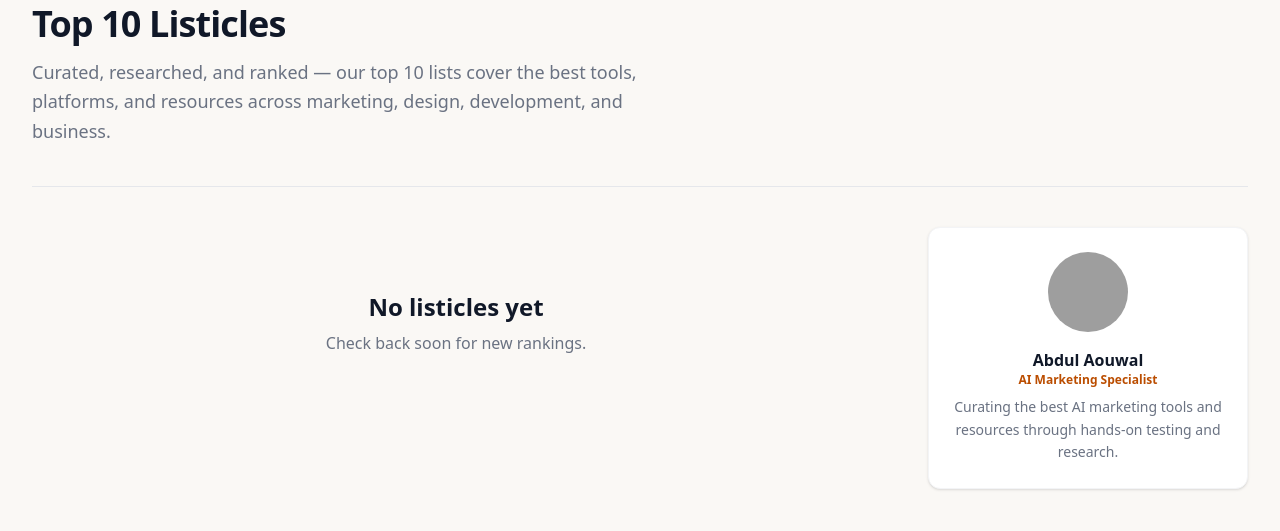
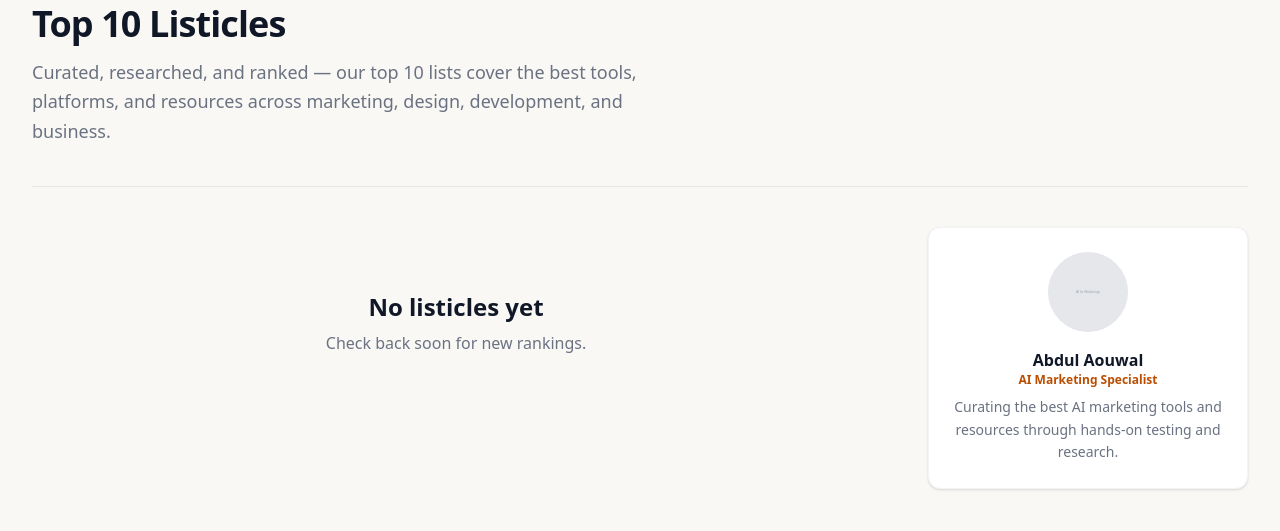
Before and after one commit to aouwalitshikkha/ai-marketings-template, a Django app: page /top10/ in a window 1280 px wide. Shown: the part 224-755 px from the top of the page. Run offline with Django 5.2, Linux system fonts and the light colour scheme; style sheets or scripts are compiled from the project's sources; some libraries are stand-ins or nearby versions; grey boxes are pictures that could not be loaded.

Commit message:
Remove all picsum.photos references, replace with local placeholder
- Created static/images/placeholder.svg (gray SVG)
- Replaced all picsum card fallback images with placeholder
- Replaced all author avatar picsum URLs with placeholder
- Removed picsum mentions from privacy page
- Removed picsum dns-prefetch from base.html

```diff
--- a/blog/templates/blog/category.html
+++ b/blog/templates/blog/category.html
@@ -69,7 +69,7 @@
           {% if post.featured_image %}
           <img width="800" height="500" class="w-full h-full object-cover group-hover:scale-105 transition-transform duration-500" src="{{ post.featured_image.url }}" alt="" loading="lazy" />
           {% else %}
-          <img width="800" height="500" class="w-full h-full object-cover group-hover:scale-105 transition-transform duration-500" src="https://picsum.photos/seed/{{ post.slug }}/800/500" alt="" loading="lazy" />
+          <img width="800" height="500" class="w-full h-full object-cover group-hover:scale-105 transition-transform duration-500" src="{% static 'images/placeholder.svg' %}" alt="" loading="lazy" />
           {% endif %}
         </div>
       </a>
--- a/blog/templates/blog/post_detail.html
+++ b/blog/templates/blog/post_detail.html
@@ -69,7 +69,7 @@
 
     <div class="flex flex-wrap items-center gap-x-5 gap-y-2 text-sm text-gray-500 mb-10 pb-8 border-b border-gray-200">
       <span class="flex items-center gap-2">
-        <img width="80" height="80" class="w-8 h-8 rounded-full object-cover" src="https://picsum.photos/seed/abdul-aouwal/80/80" alt="" loading="lazy" />
+        <img width="80" height="80" class="w-8 h-8 rounded-full object-cover" src="{% static 'images/placeholder.svg' %}" alt="" loading="lazy" />
         <span class="font-semibold text-gray-900">Abdul Aouwal</span>
       </span>
       <span class="hidden sm:inline text-gray-300">|</span>
@@ -155,7 +155,7 @@
         {% endif %}
 
         <div class="mt-12 p-6 sm:p-8 bg-white rounded-xl border border-gray-100 shadow-sm flex flex-col sm:flex-row items-start gap-5">
-          <img width="200" height="200" class="w-16 h-16 sm:w-20 sm:h-20 rounded-full object-cover shrink-0" src="https://picsum.photos/seed/abdul-aouwal/200/200" alt="Abdul Aouwal" loading="lazy" />
+          <img width="200" height="200" class="w-16 h-16 sm:w-20 sm:h-20 rounded-full object-cover shrink-0" src="{% static 'images/placeholder.svg' %}" alt="Abdul Aouwal" loading="lazy" />
           <div>
             <p class="text-xs text-red-600 font-semibold uppercase tracking-widest mb-1">Written by</p>
             <h3 class="text-lg font-bold text-gray-900 mb-1">Abdul Aouwal</h3>
@@ -176,7 +176,7 @@
               {% if related.featured_image %}
               <img width="800" height="500" class="w-full h-full object-cover group-hover:scale-105 transition-transform duration-500" src="{{ related.featured_image.url }}" alt="" loading="lazy" />
               {% else %}
-              <img width="800" height="500" class="w-full h-full object-cover group-hover:scale-105 transition-transform duration-500" src="https://picsum.photos/seed/{{ related.slug }}/800/500" alt="" loading="lazy" />
+              <img width="800" height="500" class="w-full h-full object-cover group-hover:scale-105 transition-transform duration-500" src="{% static 'images/placeholder.svg' %}" alt="" loading="lazy" />
               {% endif %}
             </div>
           </a>
--- a/glossary/templates/glossary/index.html
+++ b/glossary/templates/glossary/index.html
@@ -25,7 +25,7 @@
 {% block nav_glossary %}text-gray-900 font-semibold{% endblock %}
 
 {% block extra_head %}
-<link rel="dns-prefetch" href="//picsum.photos" />
+
 <script type="application/ld+json">{{ groups|defined_term_set|safe }}</script>
 {% endblock %}
 
--- a/templates/base.html
+++ b/templates/base.html
@@ -27,7 +27,7 @@
   <link rel="stylesheet" href="{% static 'css/output.css' %}" />
   <link rel="icon" href="/static/favicon.ico" type="image/x-icon">
   <link rel="shortcut icon" href="/static/favicon.ico" type="image/x-icon">
-  <link rel="dns-prefetch" href="//picsum.photos" />
+
   <meta name="google-site-verification" content="q0TPuQxthlIeObrUML8hxldRas7HnAeOJqPSfxJk_3M" />
   <meta name="trustpilot-one-time-domain-verification-id" content="90ad083c-0382-48f1-abde-f6bec9ce4512"/>
   <meta name="msvalidate.01" content="839BA032AEC2D09AAF00828FECB7F16B" />
--- a/templates/courses/course_detail.html
+++ b/templates/courses/course_detail.html
@@ -58,7 +58,7 @@
     <h1 class="text-3xl sm:text-4xl lg:text-5xl font-bold text-gray-900 leading-tight tracking-tight mb-5">{{ course.title }}</h1>
 
     <div class="flex flex-wrap items-center gap-3 text-sm text-gray-500 mb-10 pb-8 border-b border-gray-200">
-      <img width="100" height="100" class="w-10 h-10 rounded-full object-cover" src="https://picsum.photos/seed/abdul-aouwal/100/100" alt="Abdul Aouwal" loading="lazy" />
+      <img width="100" height="100" class="w-10 h-10 rounded-full object-cover" src="{% static 'images/placeholder.svg' %}" alt="Abdul Aouwal" loading="lazy" />
       <div>
         <span class="block font-medium text-gray-900">Abdul Aouwal</span>
         <span>AI Marketing Specialist</span>
@@ -160,7 +160,7 @@
               {% if related.image %}
               <img width="800" height="450" class="w-full h-full object-cover group-hover:scale-105 transition-transform duration-500" src="{{ related.image.url }}" alt="" loading="lazy" />
               {% else %}
-              <img width="800" height="450" class="w-full h-full object-cover group-hover:scale-105 transition-transform duration-500" src="https://picsum.photos/seed/{{ related.slug }}/800/450" alt="" loading="lazy" />
+              <img width="800" height="450" class="w-full h-full object-cover group-hover:scale-105 transition-transform duration-500" src="{% static 'images/placeholder.svg' %}" alt="" loading="lazy" />
               {% endif %}
             </div>
           </a>
--- a/templates/courses/course_list.html
+++ b/templates/courses/course_list.html
@@ -64,7 +64,7 @@
           {% if course.image %}
           <img width="800" height="450" class="w-full h-full object-cover group-hover:scale-105 transition-transform duration-500" src="{{ course.image.url }}" alt="{{ course.title }}" loading="lazy" />
           {% else %}
-          <img width="800" height="450" class="w-full h-full object-cover group-hover:scale-105 transition-transform duration-500" src="https://picsum.photos/seed/{{ course.slug }}/800/450" alt="{{ course.title }}" loading="lazy" />
+          <img width="800" height="450" class="w-full h-full object-cover group-hover:scale-105 transition-transform duration-500" src="{% static 'images/placeholder.svg' %}" alt="{{ course.title }}" loading="lazy" />
           {% endif %}
         </div>
       </a>
@@ -83,7 +83,7 @@
         <p class="text-gray-500 text-sm leading-relaxed mb-4 line-clamp-2">{{ course.description|truncatewords:25 }}</p>
         <div class="flex items-center justify-between">
           <div class="flex items-center gap-2 text-xs text-gray-500">
-            <img width="100" height="100" class="w-7 h-7 rounded-full object-cover" src="https://picsum.photos/seed/abdul-aouwal/100/100" alt="Abdul Aouwal" loading="lazy" />
+            <img width="100" height="100" class="w-7 h-7 rounded-full object-cover" src="{% static 'images/placeholder.svg' %}" alt="Abdul Aouwal" loading="lazy" />
             <span class="text-gray-700 font-medium">Abdul Aouwal</span>
           </div>
           {% if course.duration %}
--- a/templates/home.html
+++ b/templates/home.html
@@ -75,7 +75,7 @@
             {% if post.featured_image %}
             <img width="800" height="500" class="w-full h-full object-cover group-hover:scale-105 transition-transform duration-500" src="{{ post.featured_image.url }}" alt="" loading="lazy" />
             {% else %}
-            <img width="800" height="500" class="w-full h-full object-cover group-hover:scale-105 transition-transform duration-500" src="https://picsum.photos/seed/{{ post.slug }}/800/500" alt="" loading="lazy" />
+            <img width="800" height="500" class="w-full h-full object-cover group-hover:scale-105 transition-transform duration-500" src="{% static 'images/placeholder.svg' %}" alt="" loading="lazy" />
             {% endif %}
           </div>
         </a>
@@ -113,7 +113,7 @@
               {% if profile.image %}
               <img width="800" height="500" class="w-full h-full object-cover group-hover:scale-105 transition-transform duration-500" src="{{ profile.image.url }}" alt="" loading="lazy" />
               {% else %}
-              <img width="800" height="500" class="w-full h-full object-cover group-hover:scale-105 transition-transform duration-500" src="https://picsum.photos/seed/{{ profile.slug }}/800/500" alt="" loading="lazy" />
+              <img width="800" height="500" class="w-full h-full object-cover group-hover:scale-105 transition-transform duration-500" src="{% static 'images/placeholder.svg' %}" alt="" loading="lazy" />
               {% endif %}
             </div>
             <span class="absolute top-3 left-3 inline-flex items-center gap-1 px-2.5 py-1 rounded-full text-xs font-bold bg-amber-400 text-amber-900 shadow-sm">#{{ forloop.counter }}</span>
--- a/templates/pages/about.html
+++ b/templates/pages/about.html
@@ -90,7 +90,7 @@
     <h2 class="text-2xl font-bold text-gray-900 mb-8 text-center">Our Team</h2>
     <div class="grid grid-cols-1 sm:grid-cols-2 gap-8 max-w-2xl mx-auto">
       <div class="bg-white rounded-xl p-6 border border-gray-100 shadow-sm text-center">
-        <img width="200" height="200" class="w-20 h-20 rounded-full object-cover mx-auto mb-4" src="https://picsum.photos/seed/abdul-aouwal/200/200" alt="Abdul Aouwal" loading="lazy" />
+        <img width="200" height="200" class="w-20 h-20 rounded-full object-cover mx-auto mb-4" src="{% static 'images/placeholder.svg' %}" alt="Abdul Aouwal" loading="lazy" />
         <h3 class="font-bold text-gray-900">Abdul Aouwal</h3>
         <p class="text-xs text-red-600 font-semibold mb-2">Founder &amp; AI Marketing Specialist</p>
         <p class="text-sm text-gray-500 mb-4">Writes about AI tools, content strategy, and practical marketing workflows. Builds and maintains every part of AIFORMARKETINGS.</p>
--- a/templates/pages/privacy.html
+++ b/templates/pages/privacy.html
@@ -51,7 +51,7 @@
         <ul class="space-y-2 ml-6">
           <li class="flex gap-3"><span class="text-red-500 shrink-0">&rarr;</span><span><strong>Usage Data:</strong> Pages visited, time spent, and referring URLs via standard analytics cookies.</span></li>
           <li class="flex gap-3"><span class="text-red-500 shrink-0">&rarr;</span><span><strong>Contact Information:</strong> If you use our contact form, we receive your name, email address, and message. We only use this to respond to your inquiry.</span></li>
-          <li class="flex gap-3"><span class="text-red-500 shrink-0">&rarr;</span><span><strong>Placeholder Images:</strong> Our site uses picsum.photos for placeholder images. Picsum may collect standard server logs. Review their privacy policy for details.</span></li>
+
         </ul>
       </section>
 
@@ -75,7 +75,7 @@
         <h2 class="text-xl font-bold text-gray-900 mb-3">Third-Party Services</h2>
         <p class="mb-2">Our website uses the following third-party services:</p>
         <ul class="space-y-2 ml-6">
-          <li class="flex gap-3"><span class="text-red-500 shrink-0">&rarr;</span><span><strong>picsum.photos</strong> — placeholder image hosting. Images are served from their CDN.</span></li>
+
           <li class="flex gap-3"><span class="text-red-500 shrink-0">&rarr;</span><span><strong>Your hosting provider</strong> — site hosting. Their privacy policy governs server-level data collection.</span></li>
         </ul>
       </section>
--- a/templates/search/search.html
+++ b/templates/search/search.html
@@ -61,7 +61,7 @@
           {% if item.image %}
           <img width="800" height="500" class="w-full h-full object-cover group-hover:scale-105 transition-transform duration-500" src="{{ item.image }}" alt="{{ item.title }}" loading="lazy" />
           {% else %}
-          <img width="800" height="500" class="w-full h-full object-cover group-hover:scale-105 transition-transform duration-500" src="https://picsum.photos/seed/{{ item.slug }}/800/500" alt="{{ item.title }}" loading="lazy" />
+          <img width="800" height="500" class="w-full h-full object-cover group-hover:scale-105 transition-transform duration-500" src="{% static 'images/placeholder.svg' %}" alt="{{ item.title }}" loading="lazy" />
           {% endif %}
         </div>
       </a>
--- a/templates/top10s/profile_detail.html
+++ b/templates/top10s/profile_detail.html
@@ -59,7 +59,7 @@
 
     <div class="flex flex-wrap items-center gap-x-5 gap-y-2 text-sm text-gray-500 mb-10 pb-8 border-b border-gray-200">
       <span class="flex items-center gap-2">
-        <img width="80" height="80" class="w-8 h-8 rounded-full object-cover" src="https://picsum.photos/seed/abdul-aouwal/80/80" alt="" loading="lazy" />
+        <img width="80" height="80" class="w-8 h-8 rounded-full object-cover" src="{% static 'images/placeholder.svg' %}" alt="" loading="lazy" />
         <span class="font-semibold text-gray-900">Abdul Aouwal</span>
       </span>
       <span class="hidden sm:inline text-gray-300">|</span>
@@ -130,7 +130,7 @@
             {% if tool.image %}
             <img width="200" height="200" class="w-16 h-16 sm:w-20 sm:h-20 rounded-xl object-cover shrink-0" src="{{ tool.image.url }}" alt="{{ tool.name }}" loading="lazy" />
             {% else %}
-            <img width="200" height="200" class="w-16 h-16 sm:w-20 sm:h-20 rounded-xl object-cover shrink-0" src="https://picsum.photos/seed/{{ tool.name|slugify }}/200/200" alt="{{ tool.name }}" loading="lazy" />
+            <img width="200" height="200" class="w-16 h-16 sm:w-20 sm:h-20 rounded-xl object-cover shrink-0" src="{% static 'images/placeholder.svg' %}" alt="{{ tool.name }}" loading="lazy" />
             {% endif %}
             <div>
               <h2 class="text-2xl sm:text-3xl font-bold text-gray-900">{{ tool.name }}</h2>
@@ -191,7 +191,7 @@
               {% if related.image %}
               <img width="800" height="500" class="w-full h-full object-cover group-hover:scale-105 transition-transform duration-500" src="{{ related.image.url }}" alt="" loading="lazy" />
               {% else %}
-              <img width="800" height="500" class="w-full h-full object-cover group-hover:scale-105 transition-transform duration-500" src="https://picsum.photos/seed/{{ related.slug }}/800/500" alt="" loading="lazy" />
+              <img width="800" height="500" class="w-full h-full object-cover group-hover:scale-105 transition-transform duration-500" src="{% static 'images/placeholder.svg' %}" alt="" loading="lazy" />
               {% endif %}
             </div>
           </a>
--- a/templates/top10s/profile_list.html
+++ b/templates/top10s/profile_list.html
@@ -61,7 +61,7 @@
               {% if profile.image %}
               <img width="800" height="500" class="w-full h-full object-cover group-hover:scale-105 transition-transform duration-500" src="{{ profile.image.url }}" alt="{{ profile.title }}" loading="lazy" />
               {% else %}
-              <img width="800" height="500" class="w-full h-full object-cover group-hover:scale-105 transition-transform duration-500" src="https://picsum.photos/seed/{{ profile.slug }}/800/500" alt="{{ profile.title }}" loading="lazy" />
+              <img width="800" height="500" class="w-full h-full object-cover group-hover:scale-105 transition-transform duration-500" src="{% static 'images/placeholder.svg' %}" alt="{{ profile.title }}" loading="lazy" />
               {% endif %}
             </div>
             <span class="absolute top-3 left-3 inline-flex items-center gap-1 px-3 py-1 rounded-full text-xs font-bold bg-amber-400 text-amber-900 shadow-sm">#{{ forloop.counter|add:page_obj.start_index|add:'-1' }}</span>
@@ -71,7 +71,7 @@
             <h2 class="text-lg sm:text-xl font-bold text-gray-900 leading-snug mb-2 group-hover:text-amber-600 transition"><a href="{{ profile.get_absolute_url }}">{{ profile.title }}</a></h2>
             <p class="text-gray-500 text-sm leading-relaxed mb-4 line-clamp-2">{{ profile.intro|striptags|truncatewords:25 }}</p>
             <div class="flex items-center gap-3 text-xs text-gray-500">
-              <img width="100" height="100" class="w-8 h-8 rounded-full object-cover" src="https://picsum.photos/seed/abdul-aouwal/100/100" alt="Abdul Aouwal" loading="lazy" />
+              <img width="100" height="100" class="w-8 h-8 rounded-full object-cover" src="{% static 'images/placeholder.svg' %}" alt="Abdul Aouwal" loading="lazy" />
               <div><span class="block font-medium text-gray-700">Abdul Aouwal</span><span>{{ profile.updated_at|date:"M d, Y" }}</span></div>
             </div>
           </div>
@@ -121,7 +121,7 @@
 
     <aside class="lg:w-80 shrink-0 mt-12 lg:mt-0">
       <div class="bg-white rounded-xl border border-gray-100 shadow-sm p-6 text-center mb-8">
-        <img width="200" height="200" class="w-20 h-20 rounded-full object-cover mx-auto mb-4" src="https://picsum.photos/seed/abdul-aouwal/200/200" alt="Abdul Aouwal" loading="lazy" />
+        <img width="200" height="200" class="w-20 h-20 rounded-full object-cover mx-auto mb-4" src="{% static 'images/placeholder.svg' %}" alt="Abdul Aouwal" loading="lazy" />
         <h3 class="font-bold text-gray-900">Abdul Aouwal</h3>
         <p class="text-xs text-amber-700 font-semibold mb-2">AI Marketing Specialist</p>
         <p class="text-sm text-gray-500 leading-relaxed">Curating the best AI marketing tools and resources through hands-on testing and research.</p>
@@ -136,7 +136,7 @@
             {% if profile.image %}
             <img width="150" height="150" class="w-16 h-16 rounded-lg object-cover shrink-0" src="{{ profile.image.url }}" alt="" loading="lazy" />
             {% else %}
-            <img width="150" height="150" class="w-16 h-16 rounded-lg object-cover shrink-0" src="https://picsum.photos/seed/{{ profile.slug }}/150/150" alt="" loading="lazy" />
+            <img width="150" height="150" class="w-16 h-16 rounded-lg object-cover shrink-0" src="{% static 'images/placeholder.svg' %}" alt="" loading="lazy" />
             {% endif %}
             <div class="min-w-0 flex-1"><h4 class="text-sm font-semibold text-gray-800 group-hover:text-amber-600 transition line-clamp-2">{{ profile.title }}</h4><span class="text-xs text-gray-500">{{ profile.updated_at|date:"M d, Y" }}</span></div>
           </a></li>
```
Also changed, not shown: blog/templates/blog/post_list.html (+4 -4 lines), static/images/placeholder.svg (added).
